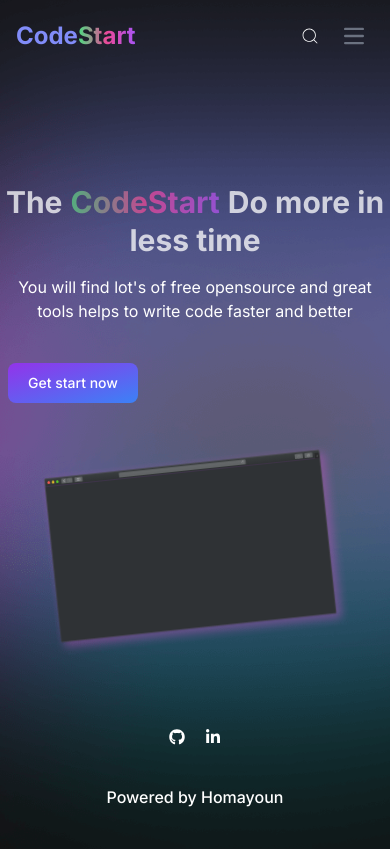
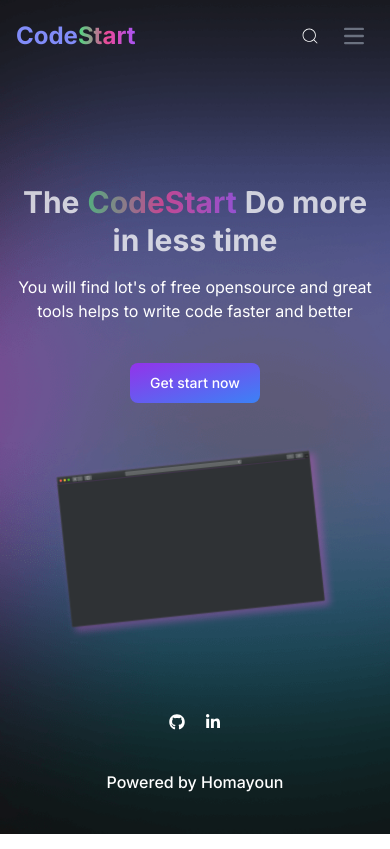
Before and after one commit to homayunmmdy/Javascript-Mosh, a Next.js app: page / in a window 390 px wide. Built offline with nearby package versions, Linux system fonts and the light colour scheme.

Commit message:
Fix some error

```diff
--- a/app/components/hero/GetStartBtn.tsx
+++ b/app/components/hero/GetStartBtn.tsx
@@ -1,6 +1,9 @@
 import React from "react";
 
-const GetStartBtn = ({ title }) => {
+interface Props {
+  title: string
+}
+const GetStartBtn = ({ title }:Props) => {
   return (
     <>
       <button
--- a/app/components/hero/Hero.tsx
+++ b/app/components/hero/Hero.tsx
@@ -4,7 +4,7 @@
 const Hero = () => {
   return (
     <div>
-      <div className="container pt-24  mx-auto flex flex-wrap flex-col md:flex-row items-center">
+      <div className="container px-3 pt-24  mx-auto flex flex-wrap flex-col md:flex-row items-center">
         <div className="flex flex-col w-full xl:w-2/5 justify-center lg:items-start overflow-y-hidden">
           <h1 className="my-4 text-3xl md:text-5xl text-white opacity-75 font-bold leading-tight text-center md:text-left">
             The
@@ -16,7 +16,7 @@
           <p className="leading-normal text-white text-base md:text-2xl mb-8 text-center md:text-left">
             You will find lot's of free opensource and great tools helps to write code faster and better
           </p>
-          <Link href="/explore">
+          <Link href="/explore" className='flex justify-center'>
           <GetStartBtn title="Get start now"/>
           </Link>
 
--- a/app/layout.tsx
+++ b/app/layout.tsx
@@ -18,7 +18,7 @@
 }>) {
   return (
     <html lang="en">
-      <body className={`${inter.className} h-full w-full bg-cover bg-center`} style={{backgroundImage: "url('/bg.png')"}}>
+      <body className={`${inter.className} h-full w-full bg-cover bg-center bg-no-repeat`} style={{backgroundImage: "url('/bg.png')"}}>
         <NavBar />
         {children}
         <Footer />
--- a/app/projects/components/Ideas.tsx
+++ b/app/projects/components/Ideas.tsx
@@ -1,11 +1,10 @@
-import Link from "next/link";
 import Idea from "./Idea";
 import {IdeasData } from "@/data";
 
 const Ideas = () => {
   return (
     <div>
-      <div className="py-20 flex items-center justify-center">
+      <div className="py-20 px-3 flex items-center justify-center">
         <div className="container">
           <div className="mx-auto max-w-4xl sm:text-center">
             <img
```
Also changed, not shown: data.ts (+3 -12 lines).
